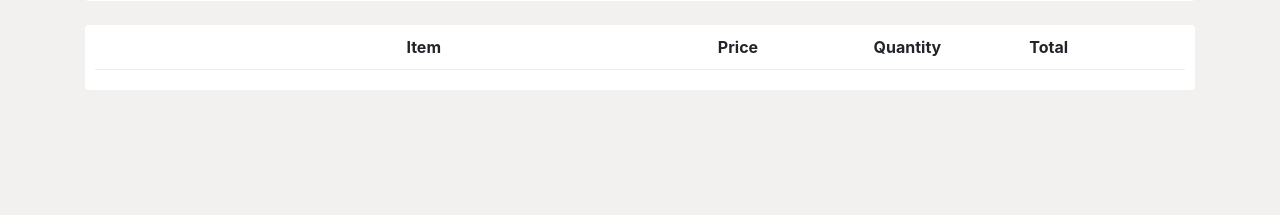
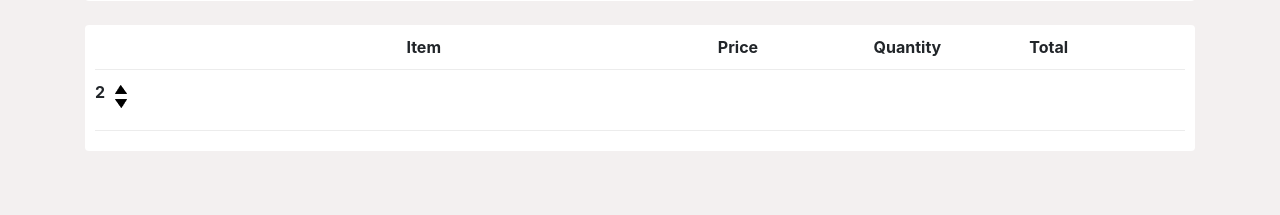
Before and after one commit to FabrizioAdi/Robinson-Trailers-Store-P5v1.1, a Django app: page /cart/ in a window 1280 px wide. Shown: the part 270-485 px from the top of the page. Run offline with Django 3.2, Linux system fonts and the light colour scheme; some libraries are stand-ins or nearby versions.

Commit message:
Add sample images to cart html to se the leyout

```diff
--- a/store/templates/store/cart.html
+++ b/store/templates/store/cart.html
@@ -28,6 +28,15 @@
                     <div style="flex:1"><strong>Price</strong></div>
                     <div style="flex:1"><strong>Quantity</strong></div>
                     <div style="flex:1"><strong>Total</strong></div>
+                    </div>
+
+                <div class="cart-row">
+
+                    <p class="quantity">2</p>
+                    <div class="quantity">
+                        <img class="chg-quantity" src="{% static 'images/arrow-up.png' %}">
+                        <img class="chg-quantity" src="{% static 'images/arrow-down.png' %}">
+                    </div>
             </div>
     </div>
 </div>
```
